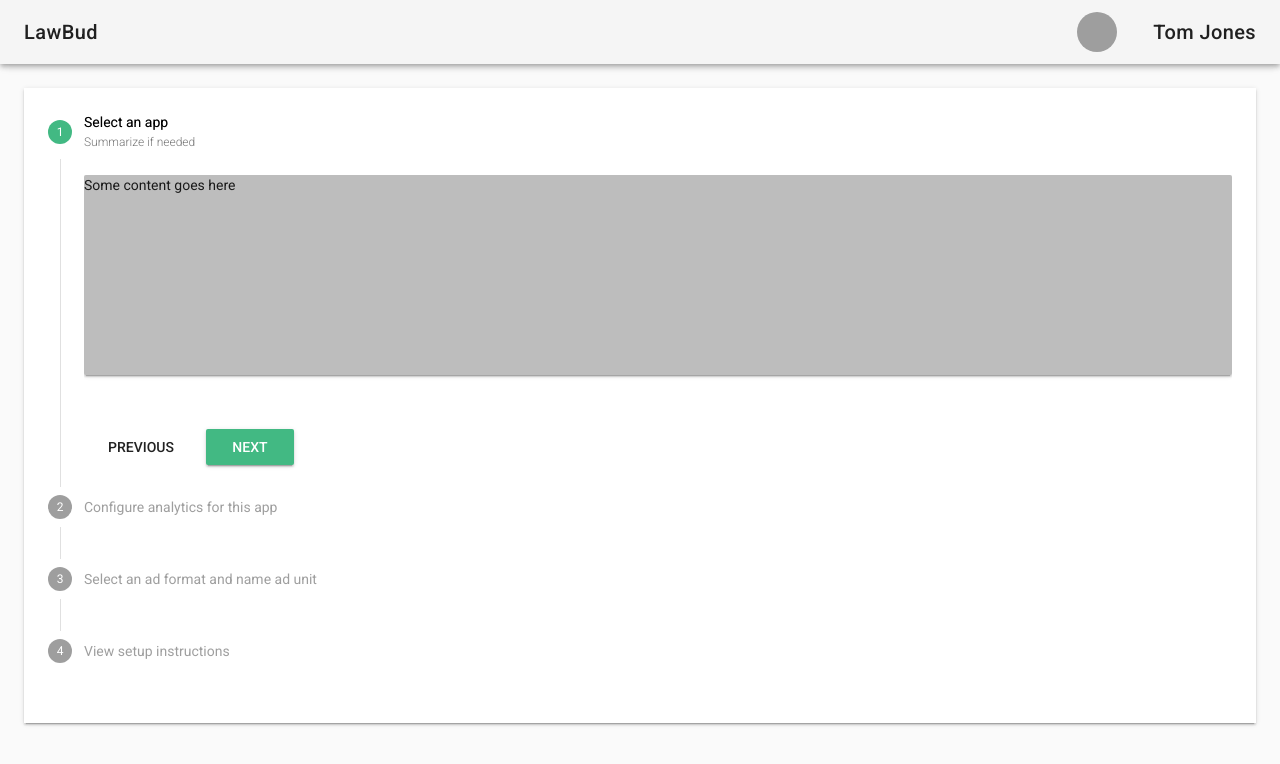
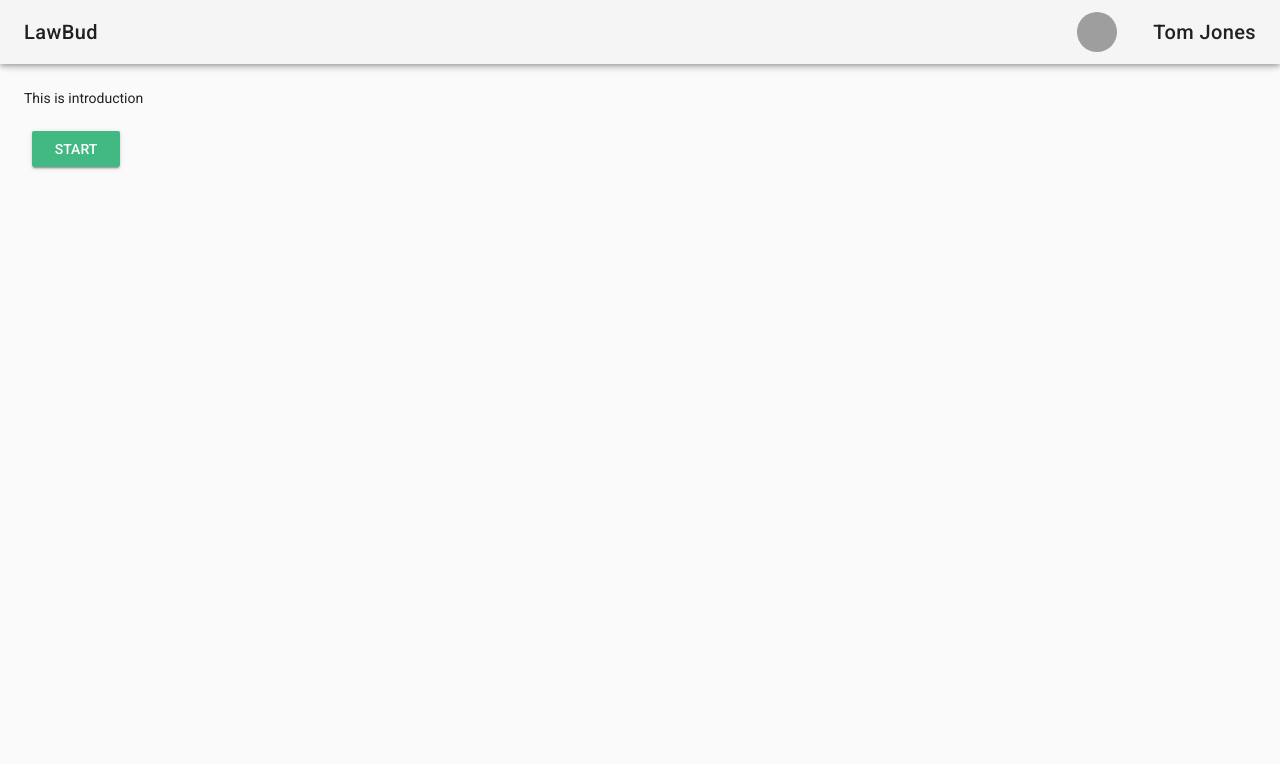
Before and after one commit to popecode/george-pay, a Vue app in the folder legal-app/: page /#/ in a window 1280 px wide. Shown: the top 764 px of the page. Built offline with nearby package versions, Linux system fonts and the light colour scheme; grey boxes are pictures that could not be loaded.

Commit message:
Added introduction section before form

```diff
--- a/legal-app/src/components/ProgressMap.vue
+++ b/legal-app/src/components/ProgressMap.vue
@@ -1,7 +1,13 @@
 <template>
   <v-container fluid>
-    <v-slide-y-transition mode="out-in">
+    <v-slide-y-transition mode="out-in" v-if="introduction">
+      <div>
+        <p>This is introduction</p>
+        <v-btn color="primary" @click.native="introduction = false">Start</v-btn>
+      </div>
+    </v-slide-y-transition>
 
+    <v-slide-y-transition mode="out-in" v-else>
         <v-stepper v-model="step_no" vertical>
 
           <v-stepper-step step="1" :complete="step_no > 1">
@@ -12,7 +18,7 @@
             <v-card color="grey lighten-1" class="mb-5" height="200px">
               Some content goes here
             </v-card>
-            <v-btn flat>Previous</v-btn>
+            <v-btn flat @click.native="introduction = true">Previous</v-btn>
             <v-btn color="primary" @click.native="step_no = 2">Next</v-btn>
           </v-stepper-content>
 
@@ -55,7 +61,8 @@
     data () {
       return {
         step_no: 1,
-        landing: true
+        landing: true,
+        introduction: true
       }
     },
     components: {
```
